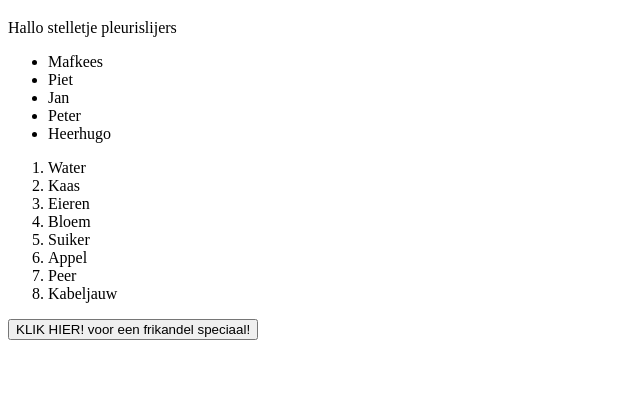
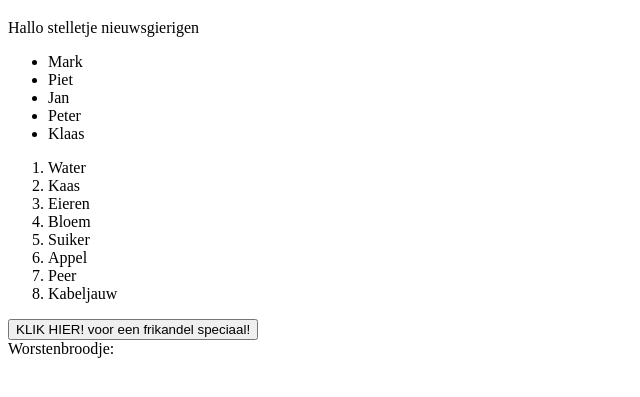
Before and after one commit to dekkersb/Git-test, a plain HTML site: page index.html in a window 1280 px wide. Shown: the part 61-458 px from the top of the page, without its empty margins (0-640 px from the left). Drawn offline with Linux system fonts and the light colour scheme.

Commit message:
toegevoegd online

```diff
--- a/index.html
+++ b/index.html
@@ -9,13 +9,13 @@
 <h1>Hello World</h1>
 
 <div>
-<p>Hallo stelletje pleurislijers</p>
+<p>Hallo stelletje nieuwsgierigen</p>
     <ul>
-        <li>Mafkees</li>
+        <li>Mark</li>
         <li>Piet</li>
         <li>Jan</li>
         <li>Peter</li>
-        <li>Heerhugo</li>
+        <li>Klaas</li>
     </ul>
 </div>
 
@@ -34,5 +34,7 @@
     <button type="button"> KLIK HIER! voor een frikandel speciaal! </button>
 </footer>
 
+    <label>Worstenbroodje:</label>
+
 </body>
 </html>
```
